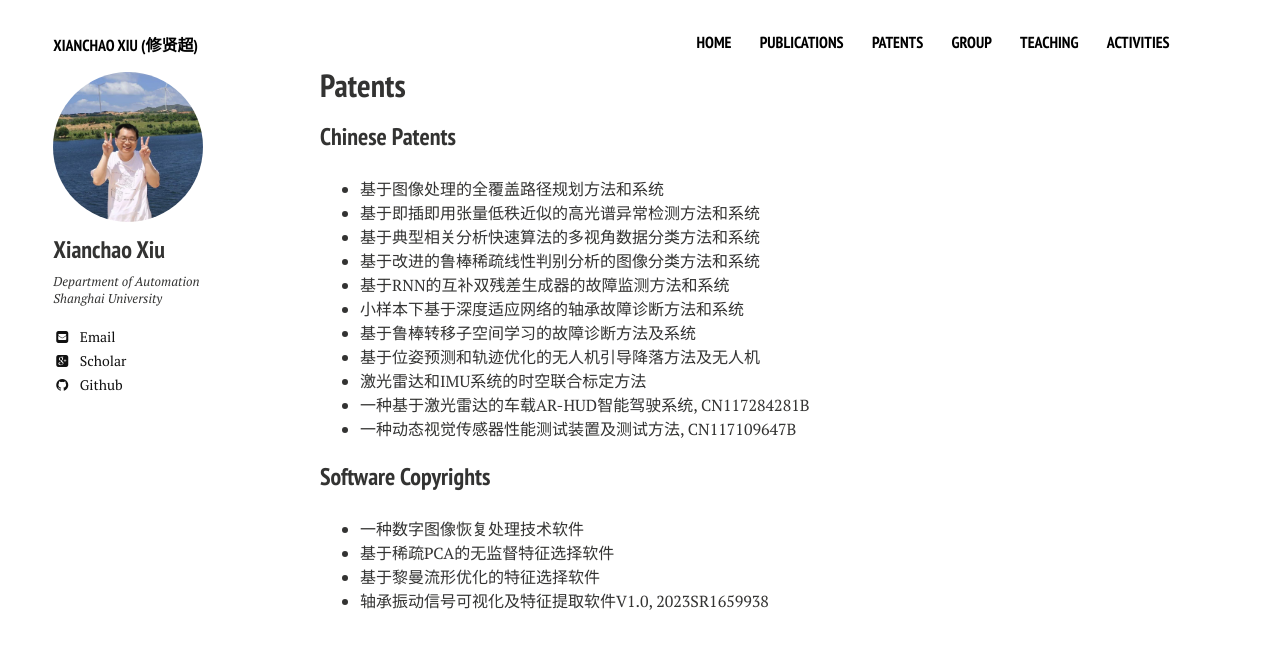
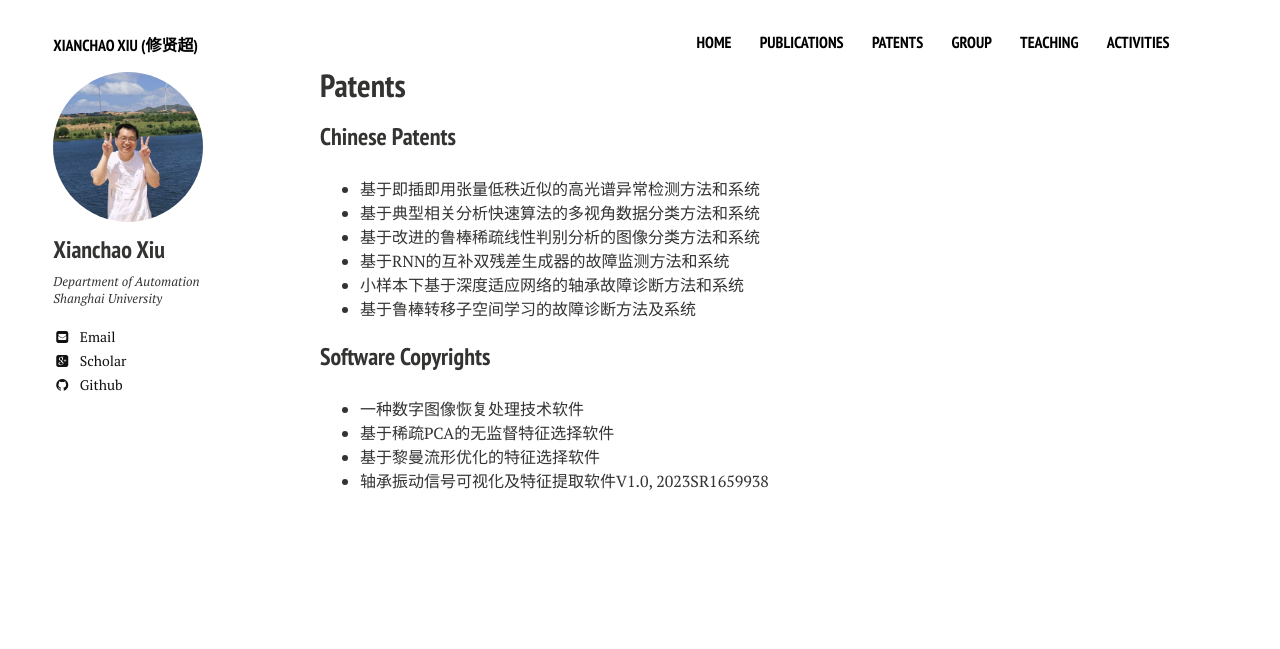
Before and after one commit to xianchaoxiu/xianchaoxiu.github.io, a Jekyll site: the page built from patents/index.md, in a window 1280 px wide. Shown: the top 649 px of the page. Built offline with Jekyll 4.4.1, drawn with Linux system fonts in a browser that asks for light colours; nearby versions of some CDN libraries.

Commit message:
Update index.md

```diff
--- a/patents/index.md
+++ b/patents/index.md
@@ -9,17 +9,12 @@ share: false
 
 
 ### Chinese Patents
-* 基于图像处理的全覆盖路径规划方法和系统 <br>
 * 基于即插即用张量低秩近似的高光谱异常检测方法和系统 <br>
 * 基于典型相关分析快速算法的多视角数据分类方法和系统 <br>
 * 基于改进的鲁棒稀疏线性判别分析的图像分类方法和系统 <br>
 * 基于RNN的互补双残差生成器的故障监测方法和系统 <br>
 * 小样本下基于深度适应网络的轴承故障诊断方法和系统 <br>
 * 基于鲁棒转移子空间学习的故障诊断方法及系统 <br>
-* 基于位姿预测和轨迹优化的无人机引导降落方法及无人机 <br>
-* 激光雷达和IMU系统的时空联合标定方法 <br>
-* 一种基于激光雷达的车载AR-HUD智能驾驶系统, CN117284281B <br>
-* 一种动态视觉传感器性能测试装置及测试方法, CN117109647B <br>
 
 ### Software Copyrights
 * 一种数字图像恢复处理技术软件 <br>
```
